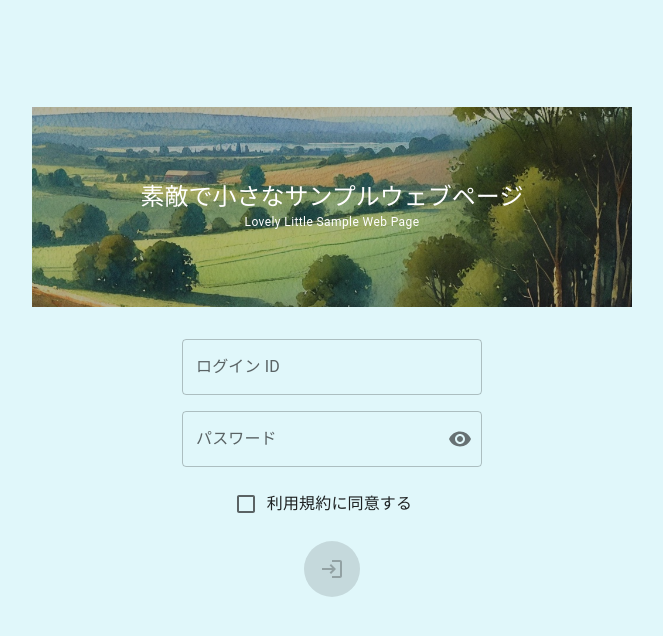
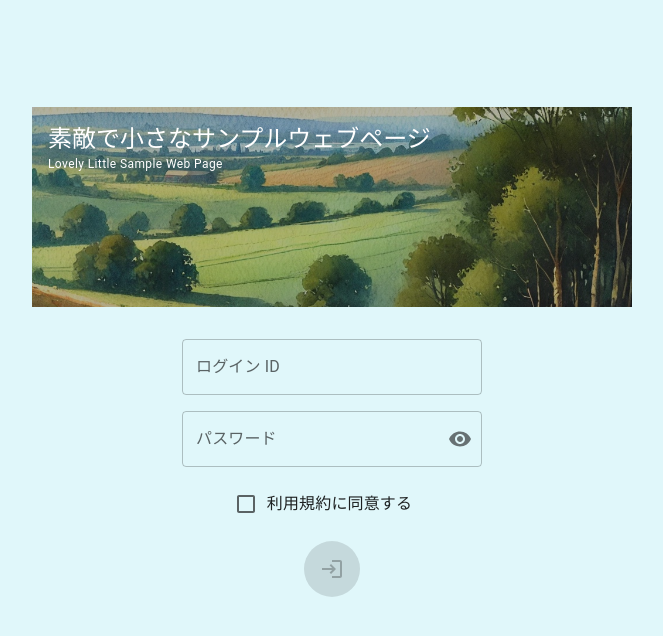
Before and after one commit to yuu-eguci/react-study, a React (Vite) app: page /react-study/login in a window 1280 px wide. Shown: the top 636 px of the page, without its empty margins (308-971 px from the left). Built offline with nearby package versions, Linux system fonts and the light colour scheme.

Commit message:
💄 LoginPage タイトルは左上に小さくオシャレに

```diff
--- a/src/pages/LoginPage.tsx
+++ b/src/pages/LoginPage.tsx
@@ -101,9 +101,10 @@ function LoginPage() {
               height: '100%',
               bgcolor: 'rgba(0, 0, 0, 0.3)',
               display: 'flex',
-              flexDirection: 'column', // 縦に並べる
-              alignItems: 'center',
-              justifyContent: 'center',
+              flexDirection: 'column',
+              alignItems: 'flex-start',
+              justifyContent: 'flex-start',
+              padding: 2,
               color: 'white',
               fontSize: '24px',
               fontWeight: 'bold',
```
